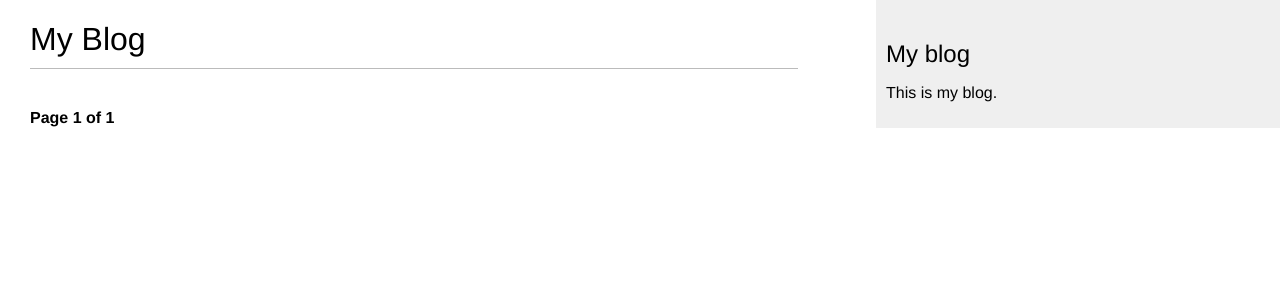
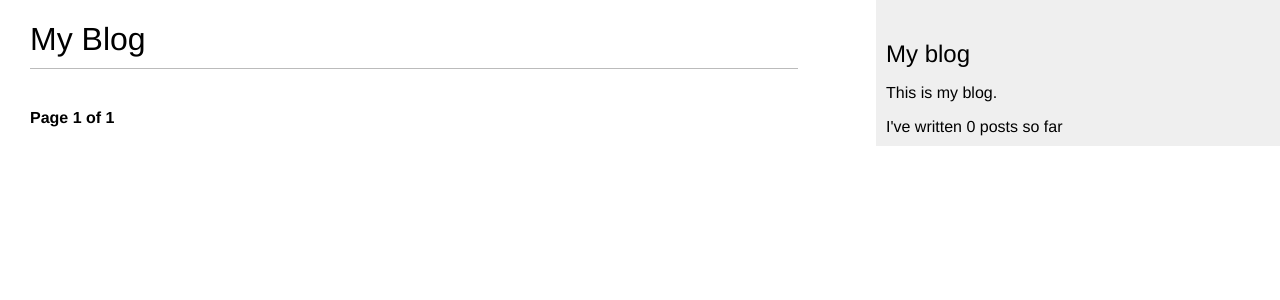
Before and after one commit to bagherpalahang/django_blog, a Django app: page /blog/ in a window 1280 px wide. Shown: the top 300 px of the page. Run offline with Django 4.2, Linux system fonts and the light colour scheme; data that the repository does not hold is empty.

Commit message:
adding new template filter

```diff
--- a/post/templates/base.html
+++ b/post/templates/base.html
@@ -1,3 +1,4 @@
+{% load post_tags %}
 {% load static %}
 <!DOCTYPE html>
 <html>
@@ -13,6 +14,7 @@
   <div id="sidebar">
     <h2>My blog</h2>
     <p>This is my blog.</p>
+    I've written {% total_posts %} posts so far
   </div>
 </body>
 </html>
--- /dev/null
+++ b/post/templatetags/post_tags.py
@@ -0,0 +1,8 @@
+from django import template
+from ..models import Post
+
+register = template.Library()
+
+@register.simple_tag
+def total_posts():
+    return Post.published.count()
--- a/post/views.py
+++ b/post/views.py
@@ -46,7 +46,7 @@ def post_detail(request, post, year, month, day):
     form = CommentForm()
 
     post_tags_id = post.tags.values_list('id', flat=True)
-    similar_posts = Post.published.filter(taga__in=post_tags_id).exclude(id=post.id)
+    similar_posts = Post.published.filter(tags__in=post_tags_id).exclude(id=post.id)
     similar_posts = similar_posts.annotate(same_tags=Count('tags')).order_by('-same_tags', 'publish')[:4]
 
     return render(request, 'post/detail.html', {'post':post, 'comments':comments, 'form':form, 'similar_posts':similar_posts})
```
Also changed, not shown: post/templatetags/__init__.py (added).
